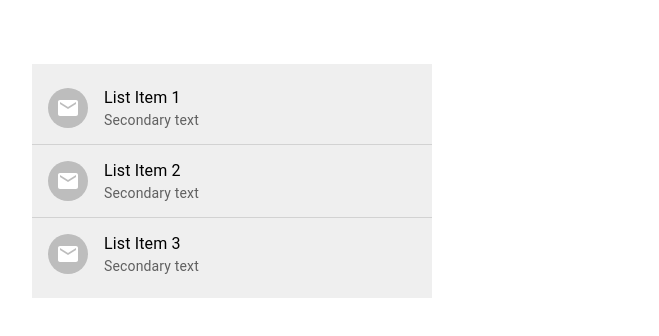
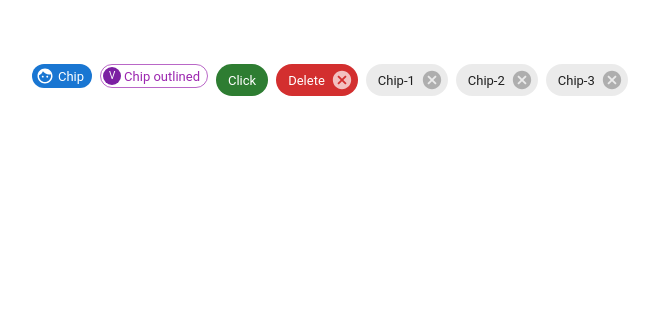
Before and after one commit to Mhdez221993/react-mui, a React (Create React App) app: page / in a window 1280 px wide. Shown: the top 336 px of the page, without its empty margins (32-691 px from the left). Built offline with nearby package versions, Linux system fonts and the light colour scheme.

Commit message:
Add Chip component and some props

```diff
--- a/src/App.tsx
+++ b/src/App.tsx
@@ -1,11 +1,11 @@
 import "./App.css";
 
-import { MuiList } from "./components/MuiList";
+import { MuiChip } from "./components/MuiChip";
 
 function App() {
   return (
     <div className="App">
-      <MuiList />
+      <MuiChip />
     </div>
   );
 }
--- /dev/null
+++ b/src/components/MuiChip.tsx
@@ -0,0 +1,32 @@
+import { Avatar, Chip, Stack } from "@mui/material";
+
+import { Face } from "@mui/icons-material";
+import { useState } from "react";
+
+export const MuiChip = () => {
+  const [chips, setChips] = useState(["Chip-1", "Chip-2", "Chip-3"]);
+
+  const handleDelete = (chipToDelete: string) => {
+    setChips((chips) => chips.filter((v) => v !== chipToDelete));
+  };
+
+  return (
+    <Stack direction="row" spacing={1}>
+      <Chip label="Chip" size="small" color="primary" icon={<Face />} />
+      <Chip
+        label="Chip outlined"
+        size="small"
+        color="secondary"
+        variant="outlined"
+        avatar={<Avatar>V</Avatar>}
+      />
+
+      <Chip label="Click" color="success" onClick={() => alert("Cliked")} />
+      <Chip label="Delete" color="error" onDelete={() => alert("Deleted")} />
+
+      {chips.map((chip) => (
+        <Chip key={chip} label={chip} onDelete={() => handleDelete(chip)} />
+      ))}
+    </Stack>
+  );
+};
```
